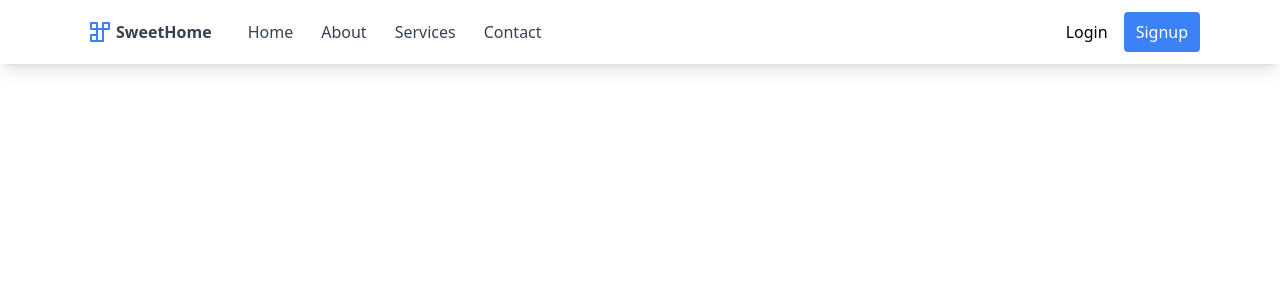
After one commit to manishkumar632/sweet_home, a Django app: template app/templates/home.html in a window 1280 px wide. The commit adds this page. Shown: the top 300 px of the page. Run offline with Django 5.2, Linux system fonts and the light colour scheme; the template is opened without the code that fills it, so the values that code supplies are empty; style sheets or scripts are compiled from the project's sources.

Commit message:
commited

```diff
--- a/app/templates/base.html
+++ b/app/templates/base.html
@@ -4,8 +4,7 @@
 <head>
     <meta charset="UTF-8">
     <meta name="viewport" content="width=device-width, initial-scale=1.0">
-    <title>{% block title %}My Site{% endblock %}</title>
-    {% load static %}
+    <title>{% block title %}Sweet Home{% endblock %}</title>
     <link rel="stylesheet" href="{% static 'css/style.css' %}">
     <link rel="stylesheet" href="{% static 'css/output.css' %}">
     <link rel="preconnect" href="https://fonts.googleapis.com">
--- /dev/null
+++ b/app/templates/home.html
@@ -0,0 +1,75 @@
+{% load static %}
+
+<!DOCTYPE html>
+<html lang="en">
+<head>
+    <meta charset="UTF-8">
+    <meta name="viewport" content="width=device-width, initial-scale=1.0">
+    <title>{% block title %}SweetHome{% endblock %}</title>
+    <link href="{% static 'css/tailwind.css' %}" rel="stylesheet">
+    <script defer src="https://unpkg.com/alpinejs@3.x.x/dist/cdn.min.js"></script>
+</head>
+<body>
+    <nav class="bg-white shadow-lg">
+        <div class="max-w-6xl mx-auto px-4">
+            <div class="flex justify-between">
+                <div class="flex space-x-4">
+                    <!-- Logo -->
+                    <div>
+                        <a href="{% url 'home' %}" class="flex items-center py-5 px-2 text-gray-700">
+                            <svg class="h-6 w-6 mr-1 text-blue-500" xmlns="http://www.w3.org/2000/svg" fill="none" viewBox="0 0 24 24" stroke="currentColor">
+                                <path stroke-linecap="round" stroke-linejoin="round" stroke-width="2" d="M3 3v6h6V3H3zM9 9v12h6V9H9zm6 0V3h6v6h-6zM3 15h6v6H3v-6z" />
+                            </svg>
+                            <span class="font-bold">SweetHome</span>
+                        </a>
+                    </div>
+
+                    <!-- Primary Nav -->
+                    <div class="hidden md:flex items-center space-x-1">
+                        <a href="{% url 'home' %}" class="py-5 px-3 text-gray-700 hover:text-gray-900">Home</a>
+                        <a href="{% url 'about' %}" class="py-5 px-3 text-gray-700 hover:text-gray-900">About</a>
+                        <a href="{% url 'services' %}" class="py-5 px-3 text-gray-700 hover:text-gray-900">Services</a>
+                        <a href="{% url 'contact' %}" class="py-5 px-3 text-gray-700 hover:text-gray-900">Contact</a>
+                    </div>
+                </div>
+
+                <!-- Secondary Nav -->
+                <div class="hidden md:flex items-center space-x-1">
+                    <a href="{% url 'login' %}" class="py-5 px-3">Login</a>
+                    <a href="{% url 'signup' %}" class="py-2 px-3 bg-blue-500 text-white rounded hover:bg-blue-400">Signup</a>
+                </div>
+
+                <!-- Mobile menu button -->
+                <div class="md:hidden flex items-center">
+                    <button class="mobile-menu-button">
+                        <svg class="h-6 w-6 text-gray-700" xmlns="http://www.w3.org/2000/svg" fill="none" viewBox="0 0 24 24" stroke="currentColor">
+                            <path stroke-linecap="round" stroke-linejoin="round" stroke-width="2" d="M4 6h16M4 12h16m-7 6h7" />
+                        </svg>
+                    </button>
+                </div>
+            </div>
+        </div>
+
+        <!-- Mobile menu -->
+        <div class="mobile-menu hidden md:hidden">
+            <a href="{% url 'home' %}" class="block py-2 px-4 text-sm hover:bg-gray-200">Home</a>
+            <a href="{% url 'about' %}" class="block py-2 px-4 text-sm hover:bg-gray-200">About</a>
+            <a href="{% url 'services' %}" class="block py-2 px-4 text-sm hover:bg-gray-200">Services</a>
+            <a href="{% url 'contact' %}" class="block py-2 px-4 text-sm hover:bg-gray-200">Contact</a>
+            <a href="{% url 'login' %}" class="block py-2 px-4 text-sm hover:bg-gray-200">Login</a>
+            <a href="{% url 'signup' %}" class="block py-2 px-4 text-sm hover:bg-gray-200">Signup</a>
+        </div>
+    </nav>
+
+    {% block content %}{% endblock %}
+
+    <script>
+        const btn = document.querySelector("button.mobile-menu-button");
+        const menu = document.querySelector(".mobile-menu");
+
+        btn.addEventListener("click", () => {
+            menu.classList.toggle("hidden");
+        });
+    </script>
+</body>
+</html>
--- a/app/urls.py
+++ b/app/urls.py
@@ -3,4 +3,9 @@ from . import views
 
 urlpatterns = [
     path('', views.home, name='home'),
+    path('about/', views.about, name='about'),
+    path('services/', views.services, name='services'),
+    path('contact/', views.contact, name='contact'),
+    path('login/', views.login, name='login'),
+    path('signup/', views.signup, name='signup'),
 ]
```
Also changed, not shown: app/static/css/output.css (+5 -30 lines), app/templates/includes/header.html (deleted, +0 -14 lines), app/templates/index.html (+0 -12 lines), app/views.py (+17 -1 lines), app/templates/registration/login.html (added), app/templates/registration/signup.html (added).
